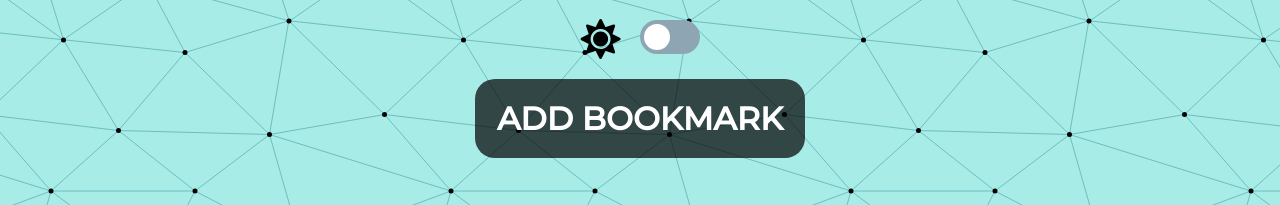
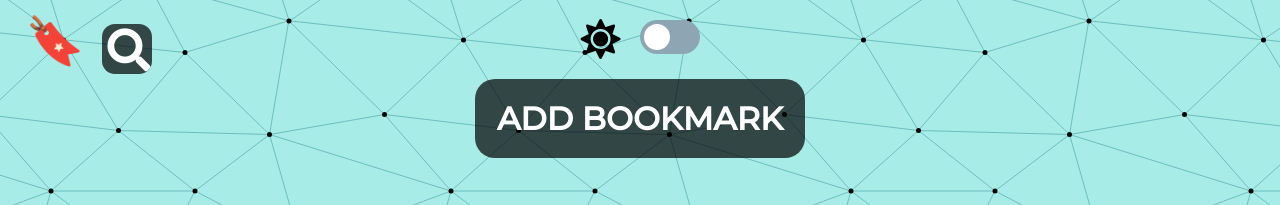
Before and after one commit to being-vishal/bookmark-manager, a plain HTML site: page index.html in a window 1280 px wide. Shown: the top 205 px of the page. Drawn offline with Linux system fonts and the light colour scheme.

Commit message:
Updated project

```diff
--- a/index.html
+++ b/index.html
@@ -13,6 +13,12 @@
     <div>
     <br>
     <div class="theme-switch-wrapper">
+        <p class="logo">🔖</p>
+        <a class="search-button" href="">
+            <span><i class="fas fa-search"></i></span>
+            <span class="serch-text">Press ctrl+F to search for a bookmark</span>
+        </a>
+
         <span id="toggle-icon">
           <i class="fas fa-sun"></i>
         </span>
--- a/style.css
+++ b/style.css
@@ -41,6 +41,47 @@ h1 {
 
 h1:hover {
   background: var(--hover-box-color);
+}
+
+.logo{
+  font-size: 47px;
+  position: absolute;
+  left:2%;
+  top: 1.5%;
+  margin-top: 0;
+  cursor: pointer;
+}
+
+.search-button{
+  position: absolute;
+  left:8%;
+  top: 3%;
+  background-color: var(--box-color);
+  color: var(--text-color);
+  text-decoration: none !important;
+  border-radius: 13px;
+  height: 50px;
+  display: inline-flex;
+  align-items: center;
+  overflow:hidden;
+  width: auto;
+  max-width: 50px;
+  -webkit-transition: max-width 0.5s;
+  transition: max-width 0.5s;
+}
+
+.search-button:hover {
+  max-width: 300px;
+}
+
+.fa-search{
+  font-size: 43px;
+  padding-left: 5px;
+}
+
+.search-text{
+  white-space: nowrap;
+  padding-right: 15px;
 }
 
 /* Bookmarks */
@@ -189,6 +230,11 @@ button:hover {
 }
 
 /* Media Query */
+@media screen and (max-width: 800px) {
+  .search-button{
+    display: none;
+  }
+}
 @media screen and (max-width: 600px) {
   .item {
     margin: 10px;
```
